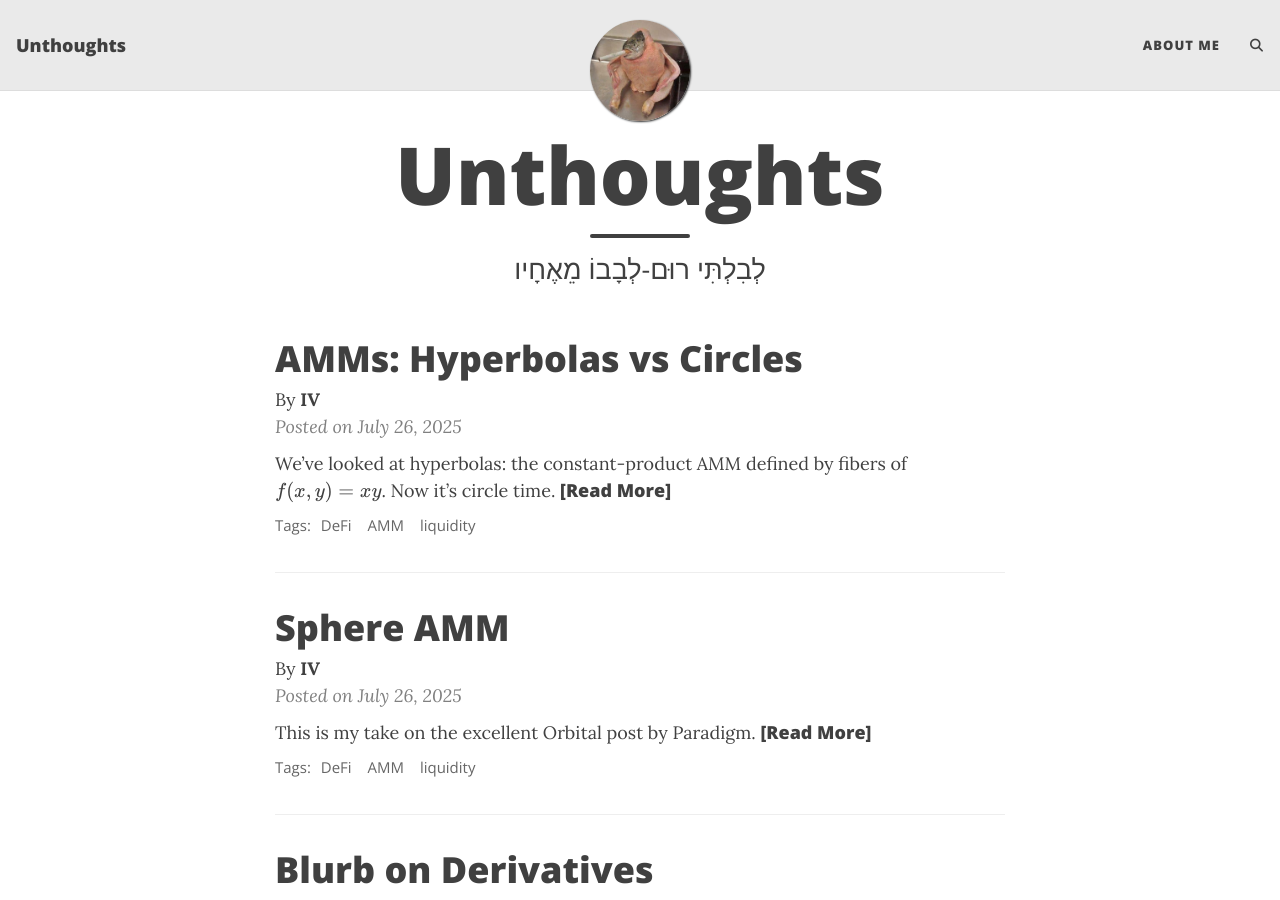
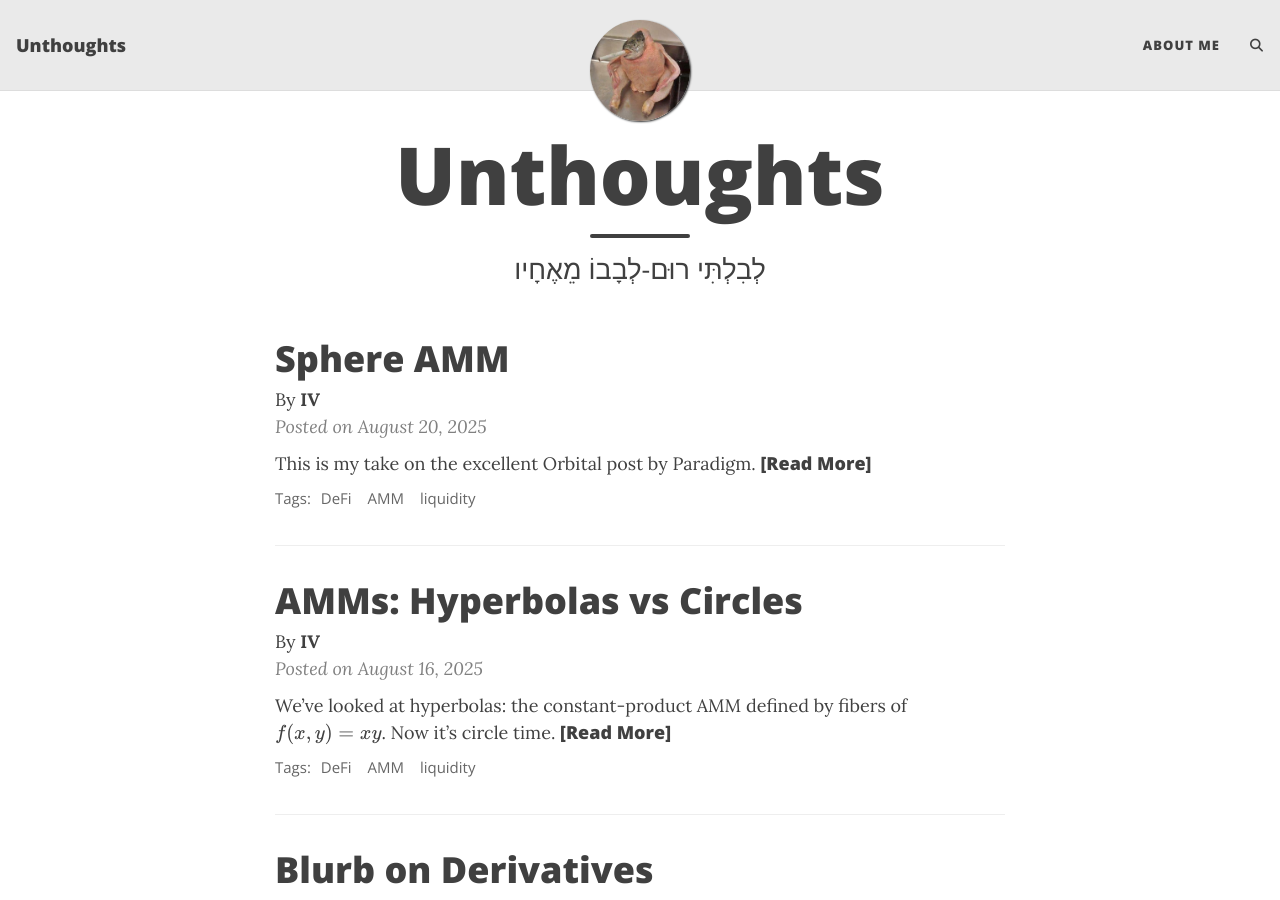
Before and after one commit to unthoughts/unthoughts.github.io, a Jekyll site: the page built from index.html, in a window 1280 px wide and 900 px high. Built offline with Jekyll 4.4.1, drawn with Linux system fonts in a browser that asks for light colours; the list of posts is cut into pages by our own code; comment, search, counter and statistics services are not loaded.

Commit message:
fixed some dates

```diff
--- a/_posts/2025-08-16-AMMs:-hyperbolas-vs-circles.md
+++ b/_posts/2025-08-16-AMMs:-hyperbolas-vs-circles.md
@@ -1,7 +1,7 @@
 ---
 layout: post
 title: "AMMs: Hyperbolas vs Circles"
-date: 2025-07-26
+date: 2025-08-16
 tags: [DeFi, AMM, liquidity]
 comments: true
 mathjax: true
--- a/_posts/2025-08-15-sphere-amm.md
+++ b/_posts/2025-08-20-sphere-amm.md
@@ -1,7 +1,7 @@
 ---
 layout:
 title: "Sphere AMM"
-date: 2025-07-26
+date: 2025-08-20
 tags: [DeFi, AMM, liquidity]
 comments: true
 mathjax: true
```
